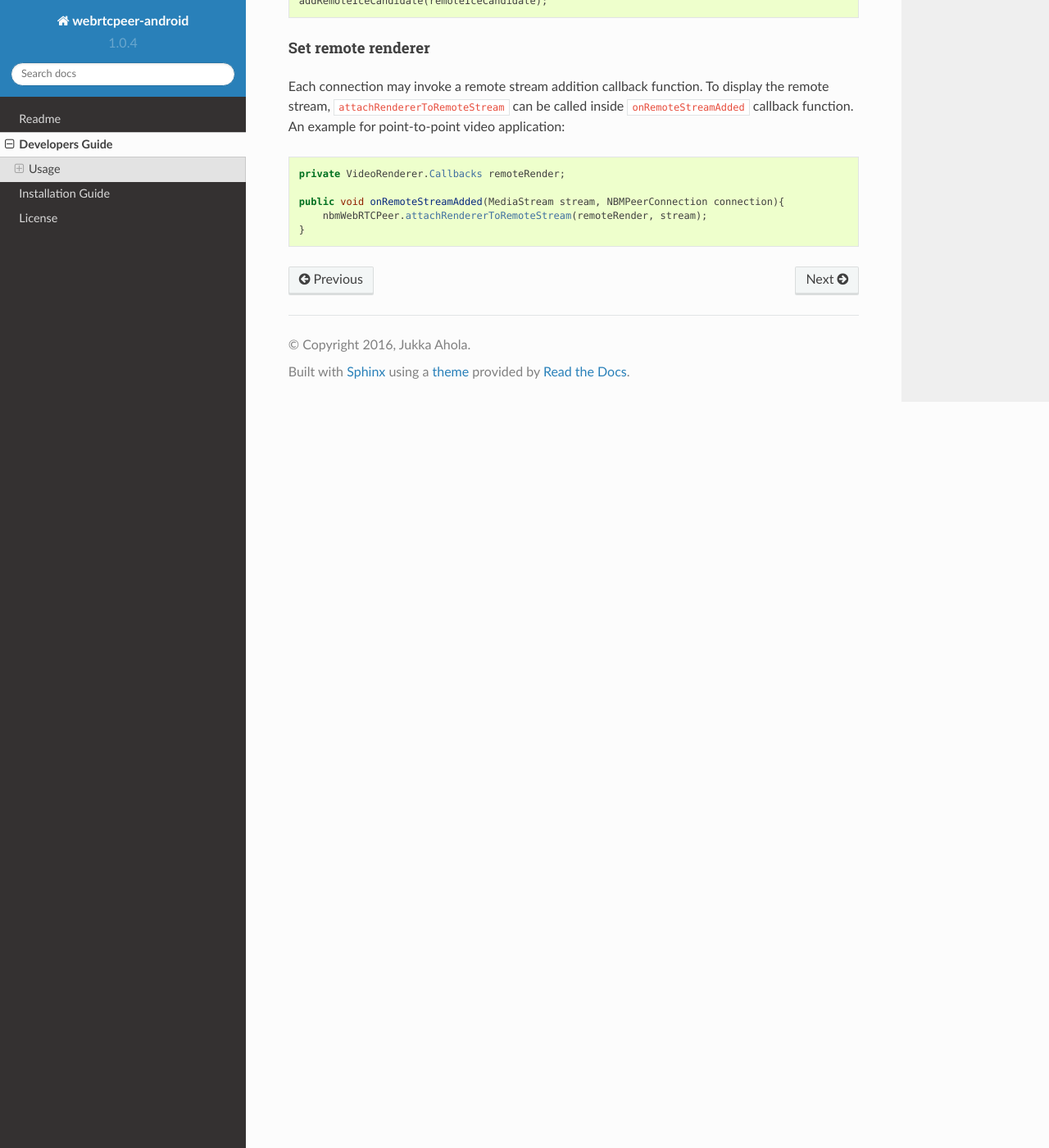
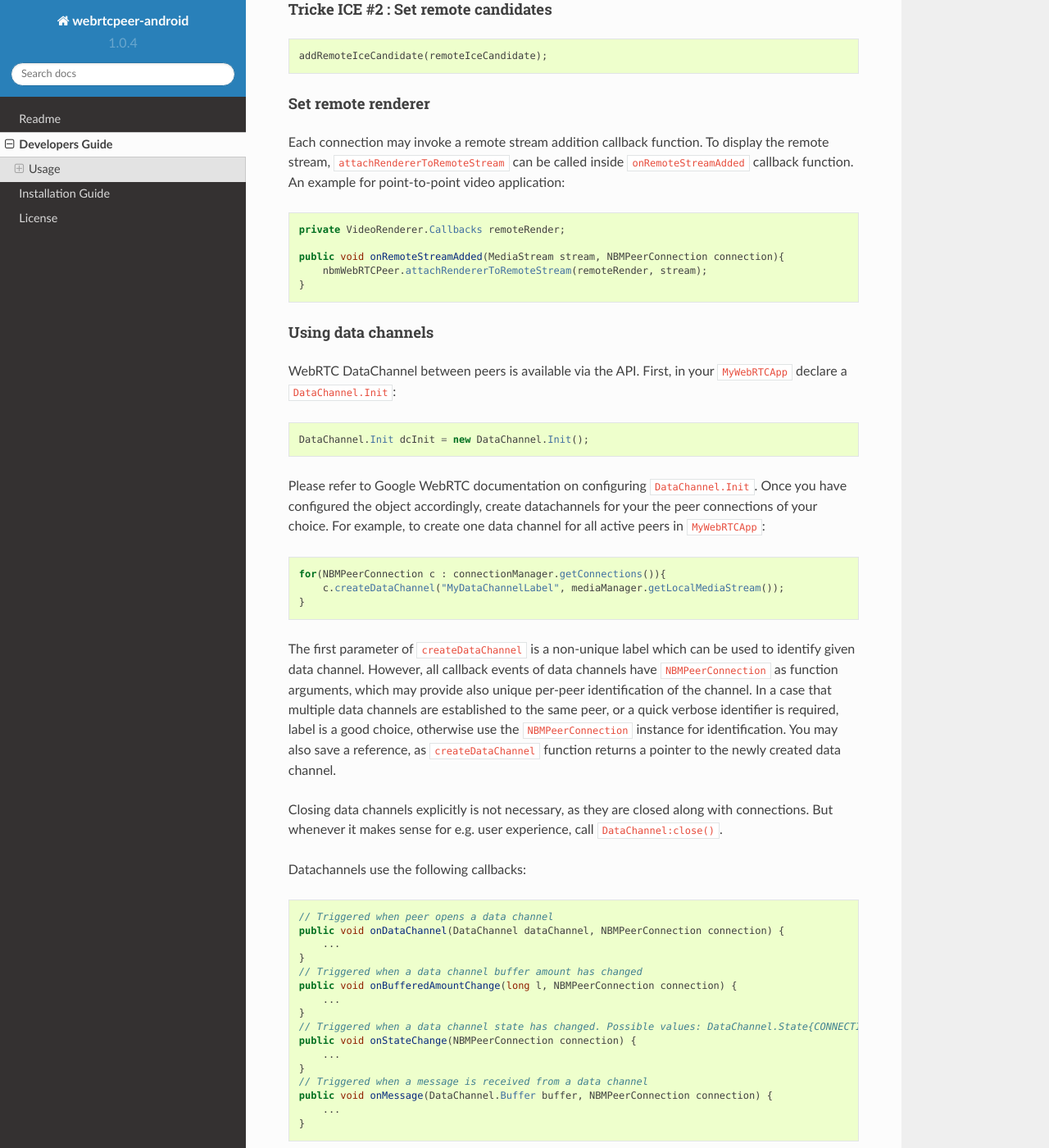
Before and after one commit to nubomedia-vtt/webrtcpeer-android, a Sphinx documentation site: the page built from docs/DevelopersGuide.rst, in a window 1280 px wide and 1400 px high, scrolled down 3632 px. Shown: the whole window at 82% size. Built offline with Sphinx 7.4.7 and the Read the Docs theme 2.0.0, drawn with Linux system fonts in a browser that asks for light colours; some of the changed text lies outside the part shown.

Commit message:
Added datachannel documentation

```diff
--- a/docs/DevelopersGuide.rst
+++ b/docs/DevelopersGuide.rst
@@ -134,6 +134,10 @@ The following is a minimalistic example of implementing a class with Android Web
         public void onRemoteStreamAdded(MediaStream stream, NBMPeerConnection connection) { ... }
         public void onRemoteStreamRemoved(MediaStream stream, NBMPeerConnection connection) { ... }
         public void onPeerConnectionError(String error) { ... }
+        public void onDataChannel(DataChannel dataChannel, NBMPeerConnection connection) { ... }
+        public void onBufferedAmountChange(long l, NBMPeerConnection connection) { ... }
+        public void onStateChange(NBMPeerConnection connection) { ... }
+        public void onMessage(DataChannel.Buffer buffer, NBMPeerConnection connection) { ... }
     }
 
 
@@ -196,3 +200,44 @@ Each connection may invoke a remote stream addition callback function. To displa
     public void onRemoteStreamAdded(MediaStream stream, NBMPeerConnection connection){
         nbmWebRTCPeer.attachRendererToRemoteStream(remoteRender, stream);
     }
+
+Using data channels
+-------------------
+WebRTC DataChannel between peers is available via the API. First, in your ``MyWebRTCApp`` declare a ``DataChannel.Init``:
+
+.. code-block:: java
+
+    DataChannel.Init dcInit = new DataChannel.Init();
+
+Please refer to Google WebRTC documentation on configuring ``DataChannel.Init``. Once you have configured the object accordingly, create datachannels for your the peer connections of your choice. For example, to create one data channel for all active peers in ``MyWebRTCApp``:
+
+.. code-block:: java
+
+    for(NBMPeerConnection c : connectionManager.getConnections()){
+        c.createDataChannel("MyDataChannelLabel", mediaManager.getLocalMediaStream());
+    }
+
+The first parameter of ``createDataChannel`` is a non-unique label which can be used to identify given data channel. However, all callback events of data channels have ``NBMPeerConnection`` as function arguments, which may provide also unique per-peer identification of the channel. In a case that multiple data channels are established to the same peer, or a quick verbose identifier is required, label is a good choice, otherwise use the ``NBMPeerConnection`` instance for identification. You may also save a reference, as ``createDataChannel`` function returns a pointer to the newly created data channel.
+
+Closing data channels explicitly is not necessary, as they are closed along with connections. But whenever it makes sense for e.g. user experience, call ``DataChannel:close()``.
+
+Datachannels use the following callbacks:
+
+.. code-block:: java
+
+    // Triggered when peer opens a data channel
+    public void onDataChannel(DataChannel dataChannel, NBMPeerConnection connection) {
+        ...
+    }
+    // Triggered when a data channel buffer amount has changed
+    public void onBufferedAmountChange(long l, NBMPeerConnection connection) {
+        ...
+    }
+    // Triggered when a data channel state has changed. Possible values: DataChannel.State{CONNECTING,OPEN,CLOSING,CLOSED}
+    public void onStateChange(NBMPeerConnection connection) {
+        ...
+    }
+    // Triggered when a message is received from a data channel
+    public void onMessage(DataChannel.Buffer buffer, NBMPeerConnection connection) {
+        ...
+    }
```
